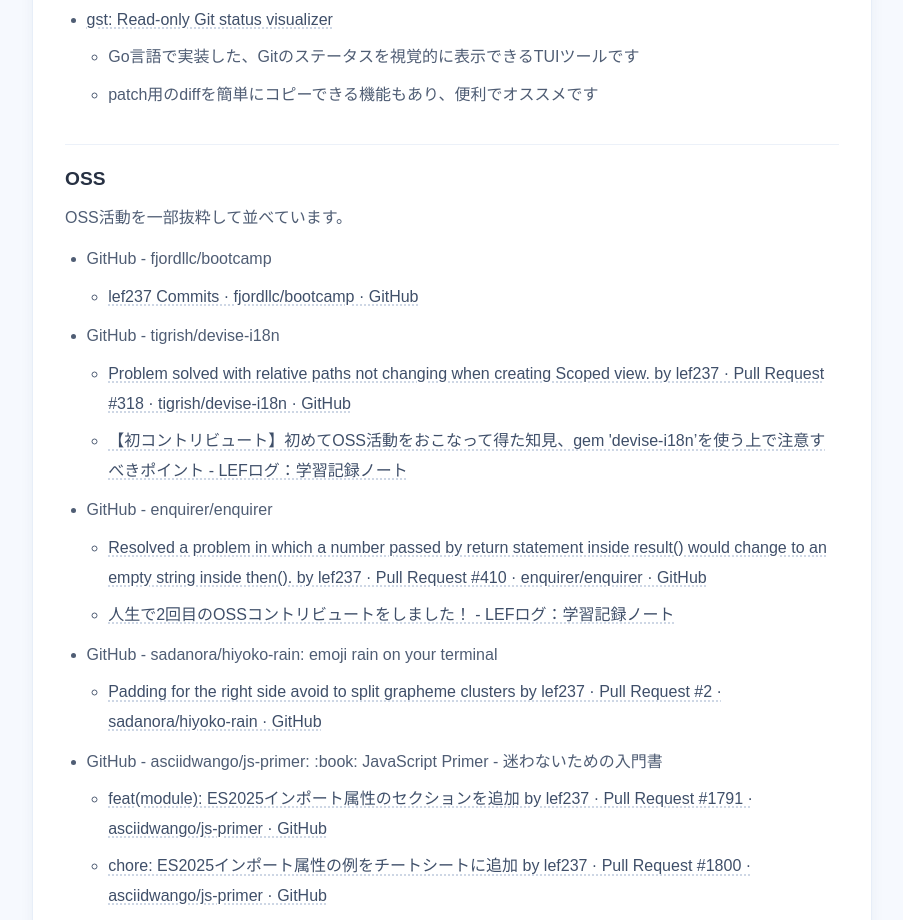
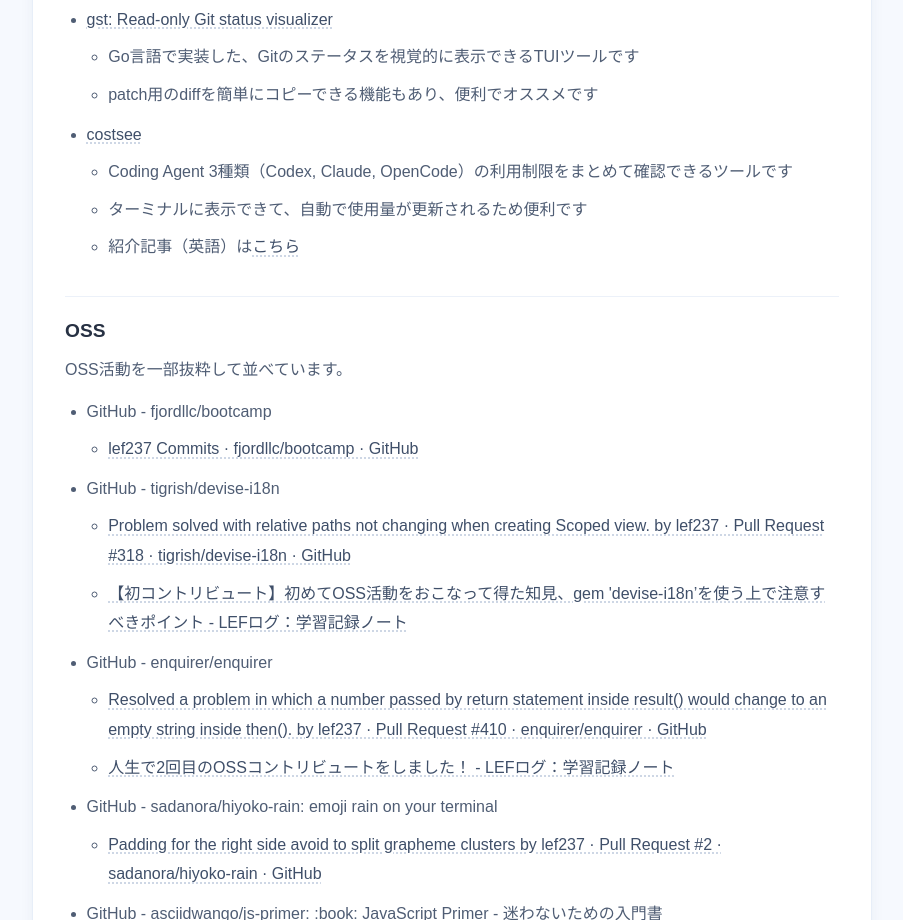
Before and after one commit to lef237/lef237.github.io, an Astro site: page /about in a window 1280 px wide. Shown: the part 2940-3860 px from the top of the page, without its empty margins (188-1091 px from the left). Built offline with nearby package versions, Linux system fonts and the light colour scheme; Astro itself is replaced by a stand-in of ours.

Commit message:
Add costsee to about page

```diff
--- a/src/content/about.md
+++ b/src/content/about.md
@@ -87,6 +87,10 @@
 - [gst: Read-only Git status visualizer](https://github.com/lef237/gst)
   - Go言語で実装した、Gitのステータスを視覚的に表示できるTUIツールです
   - patch用のdiffを簡単にコピーできる機能もあり、便利でオススメです
+- [costsee](https://github.com/lef237/costsee)
+  - Coding Agent 3種類（Codex, Claude, OpenCode）の利用制限をまとめて確認できるツールです
+  - ターミナルに表示できて、自動で使用量が更新されるため便利です
+  - 紹介記事（英語）は[こちら](https://dev.to/lef237/bringing-coding-agent-usage-limits-together-on-one-screen-with-costsee-4c6l)
 
 ## OSS
 
```
